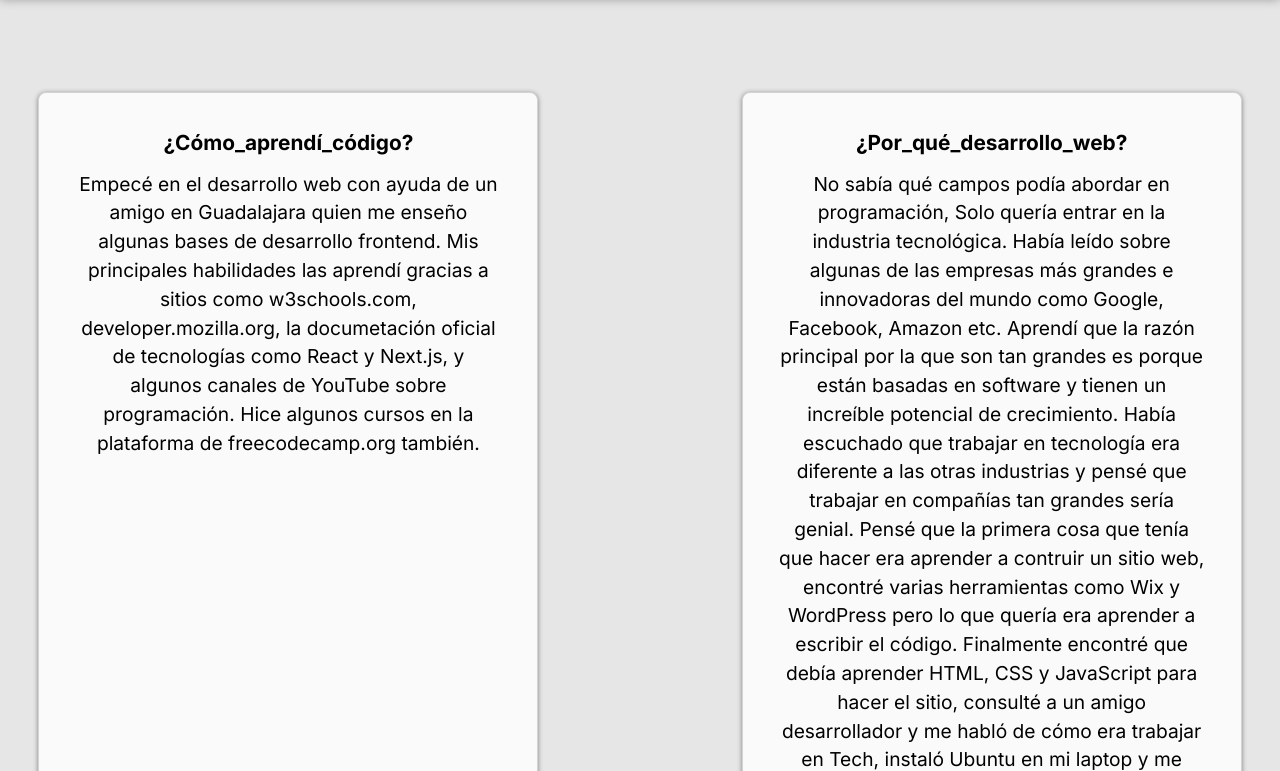
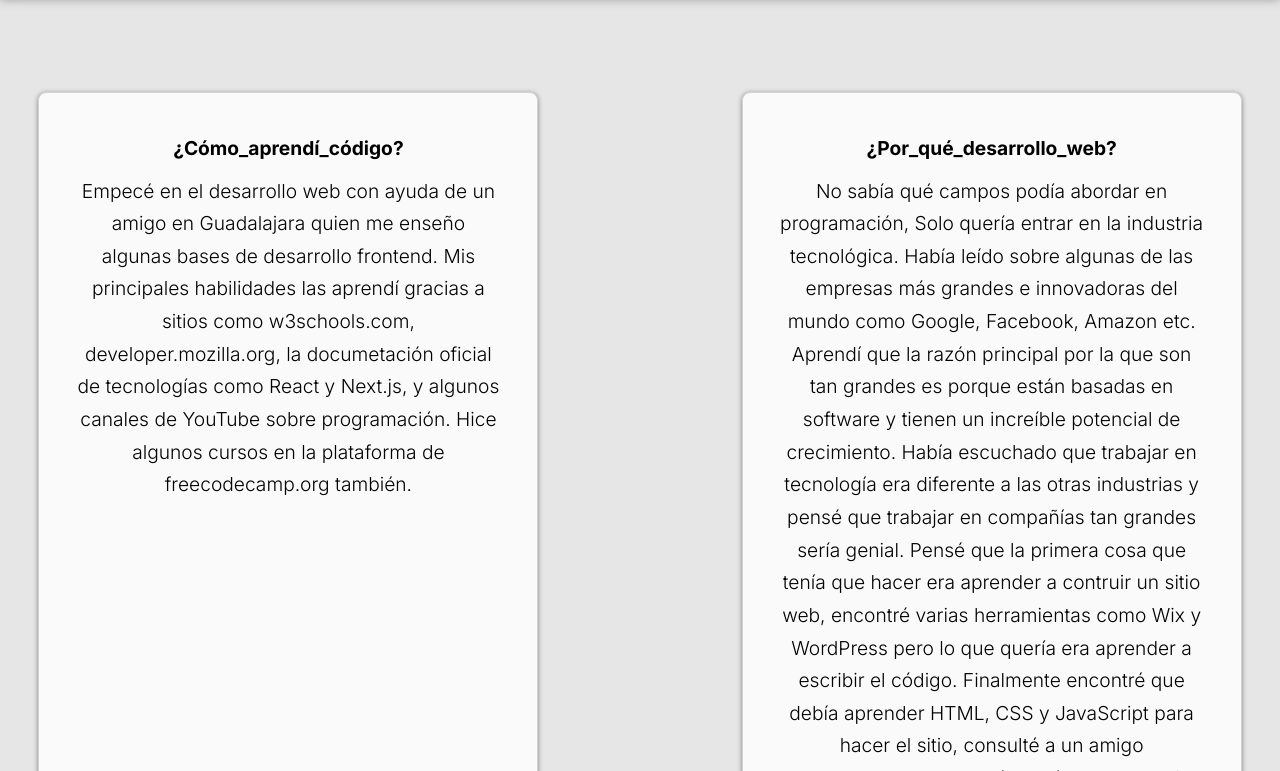
Before and after one commit to karin210/MyWebsite, a Next.js app: page /spanish/bio in a window 1280 px wide. Shown: the part 1789-2560 px from the top of the page. Built offline with nearby package versions, Linux system fonts and the light colour scheme.

Commit message:
fix: correct the text blocks height

```diff
--- a/app/(english)/bio/page.js
+++ b/app/(english)/bio/page.js
@@ -38,7 +38,7 @@ export default function BioPage() {
           but I wanted learn how to code it. Finally found I needed to learn
           HTML, CSS and JavaScript to build a website, asked to a developer
           friend about it and he talked to me about the work in Tech, installed
-          Ubuntu in my laptop and helped me to start in web development"
+          Ubuntu in my laptop and helped me to start in web development."
         />
         <TextBlock
           textClassOpen={styles.textOpen3}
--- a/app/(english)/bio/styles/BioPage.module.scss
+++ b/app/(english)/bio/styles/BioPage.module.scss
@@ -1,5 +1,5 @@
 .textOpen1 {
-  height: 200px;
+  height: 250px;
   transition: 0.5s;
 }
 
@@ -10,7 +10,7 @@
 }
 
 .textOpen2 {
-  height: 400px;
+  height: 450px;
   transition: 0.5s;
 }
 
@@ -21,7 +21,7 @@
 }
 
 .textOpen3 {
-  height: 210px;
+  height: 220px;
   transition: 0.5s;
 }
 
--- a/app/components/bioPage/components/styles/TextBlock.module.scss
+++ b/app/components/bioPage/components/styles/TextBlock.module.scss
@@ -5,7 +5,7 @@
   width: 100%;
   max-width: 500px;
   height: auto;
-  padding: 3%;
+  padding: 7%;
   border-radius: 8px;
   @include mixins.flex(column, nowrap);
   text-align: center;
@@ -15,12 +15,20 @@
   box-shadow: 0 1px 5px gray;
 
   h2 {
-    font-size: clamp(1.3rem, 1.5vw, 1.4rem);
+    font-size: clamp(1rem, 1.5vw, 1.4rem);
     margin: 0 auto;
   }
 
   p {
-    font-size: clamp(1rem, 1.5vw, 1.3rem);
-    line-height: 150%;
+    font-weight: 300;
+    font-size: clamp(0.9rem, 1.5vw, 1.2rem);
+    line-height: 170%;
+    // text-align: start;
   }
 }
+
+@media (min-width: 714px) {
+  .sectionBox {
+    padding: 3.5% 3%;
+  }
+}
--- a/app/spanish/bio/styles/BioPage.module.scss
+++ b/app/spanish/bio/styles/BioPage.module.scss
@@ -1,5 +1,5 @@
 .textOpen1 {
-  height: 180px;
+  height: 220px;
   transition: 0.5s;
 }
 
@@ -10,7 +10,7 @@
 }
 
 .textOpen2 {
-  height: 380px;
+  height: 520px;
   transition: 0.5s;
 }
 
@@ -21,7 +21,7 @@
 }
 
 .textOpen3 {
-  height: 210px;
+  height: 270px;
   transition: 0.5s;
 }
 
```
